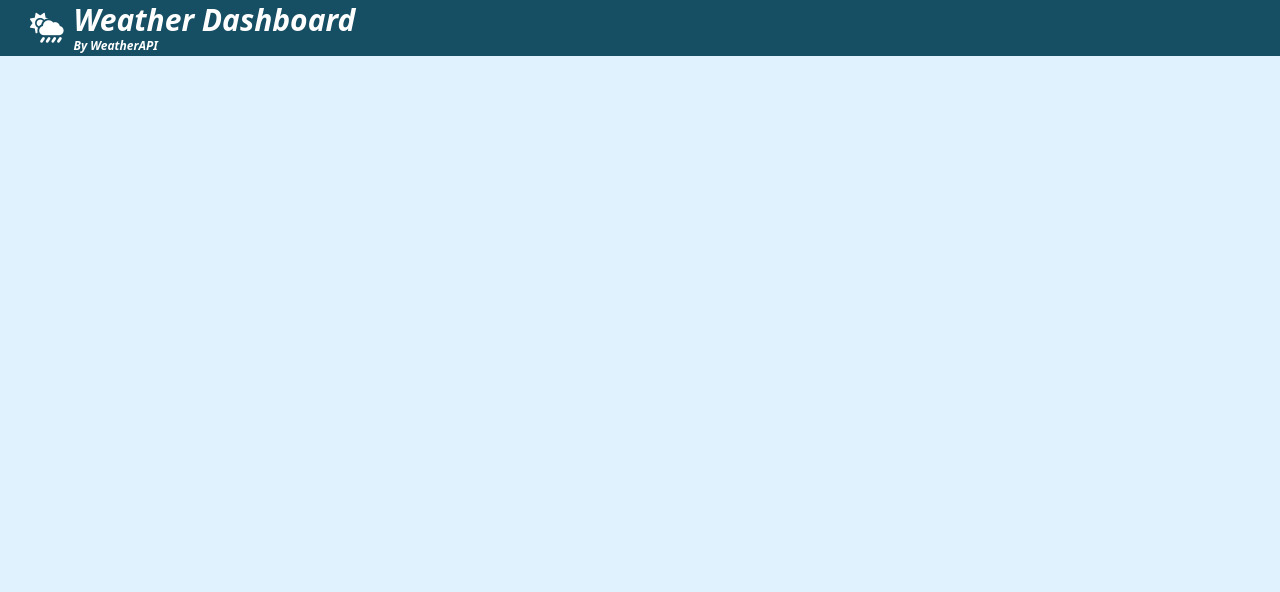
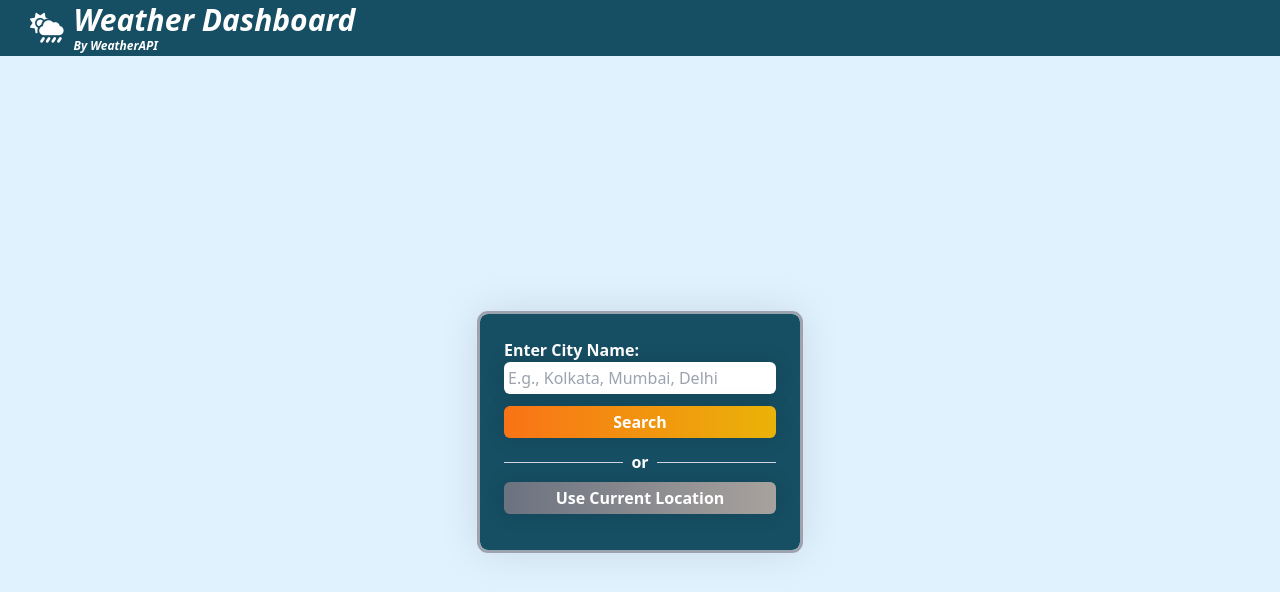
Before and after one commit to syaloni06/Weather_Forcast_Application, a website: page index.html in a window 1280 px wide. Drawn offline with Linux system fonts and the light colour scheme.

Commit message:
commit for creating form for taking the input values

```diff
--- a/index.html
+++ b/index.html
@@ -11,8 +11,9 @@
     />
   </head>
   <body class="bg-sky-100">
+    <header>
       <nav
-      class="w-full h-14 bg-cyan-900 flex items-center px-5 md:px-5 fixed top-0 z-50"
+        class="w-full h-14 bg-cyan-900 flex items-center px-5 md:px-5 fixed top-0"
       >
         <i
           class="fa-solid fa-cloud-sun-rain m-2 text-3xl text-white font-bold"
@@ -22,6 +23,40 @@
           <div class="text-xs">By WeatherAPI</div>
         </div>
       </nav>
+    </header>
+    <main class="pt-16 flex items-center justify-center min-h-screen">
+      <section
+        class="bg-cyan-900 w-full md:w-1/4 p-6 rounded-lg m-6 md:m-6 flex flex-col hover:scale-110 ease-in duration-0 shadow-3xl hover:shadow-cyan-950 outline outline-gray-400"
+      >
+        <form action="">
+          <label for="name" class="text-white font-bold"
+            >Enter City Name:</label
+          >
+          <input
+            type="text"
+            id="name"
+            placeholder="E.g., Kolkata, Mumbai, Delhi"
+            class="mb-3 w-full p-1 rounded-md focus:outline-none focus:ring-2 ring-cyan-500 ring-inset hover:scale-105 ease-in duration-100 shadow-b hover:shadow-slate-200"
+          />
+          <button
+            class="bg-gradient-to-r from-orange-500 to-yellow-500 hover:from-gray-500 hover:to-stone-400 text-white font-bold w-full p-1 rounded-md mb-3 hover:scale-105 ease-in duration-100 shadow-b hover:shadow-slate-200"
+          >
+            Search
+          </button>
+          <div class="flex items-center mb-2">
+            <hr class="flex-grow border-t border-gray-300" />
+            <span class="mx-2 text-white font-bold">or</span>
+            <hr class="flex-grow border-t- border-gray-300" />
+          </div>
+          <button
+            class="bg-gradient-to-r from-gray-500 to-stone-400 hover:from-orange-500 hover:to-yellow-500 text-white font-bold w-full p-1 rounded-md mb-3 hover:scale-105 ease-in duration-100 shadow-b hover:shadow-slate-200"
+          >
+            Use Current Location
+          </button>
+        </form>
+      </section>
+      <section></section>
+    </main>
     <script src="index.js"></script>
   </body>
 </html>
--- a/tailwind.config.js
+++ b/tailwind.config.js
@@ -2,7 +2,17 @@
 module.exports = {
   content: ["./index.html"],
   theme: {
-    extend: {},
+    extend: {
+      boxShadow: {
+        'b': '0 0 20px 1px rgba(0,0,0,0.1)',
+        '3xl': '0 0 40px 3px rgba(0,0,0,0.1)',
+      },
+    },
+  },
+  variants: {
+    extend: {
+      boxShadow: ['hover'],
+    },
   },
   plugins: [],
 }
```
Also changed, not shown: output.css. Lines whose indentation alone changed are shown as unchanged.
